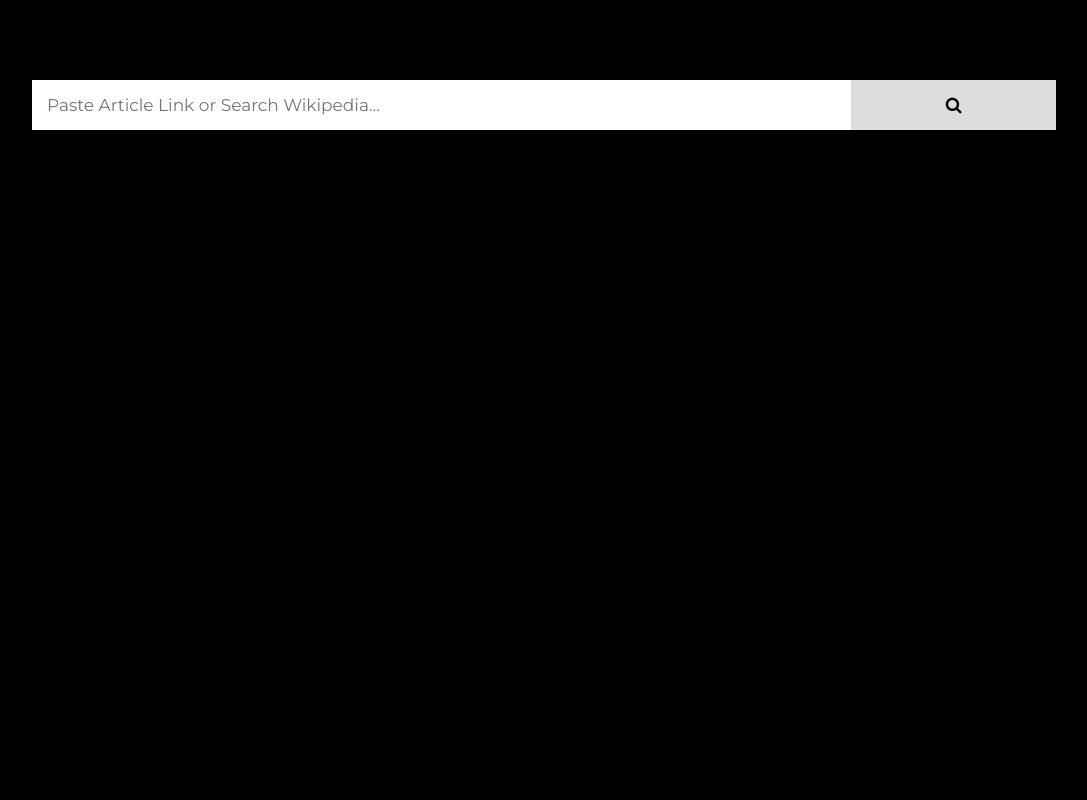
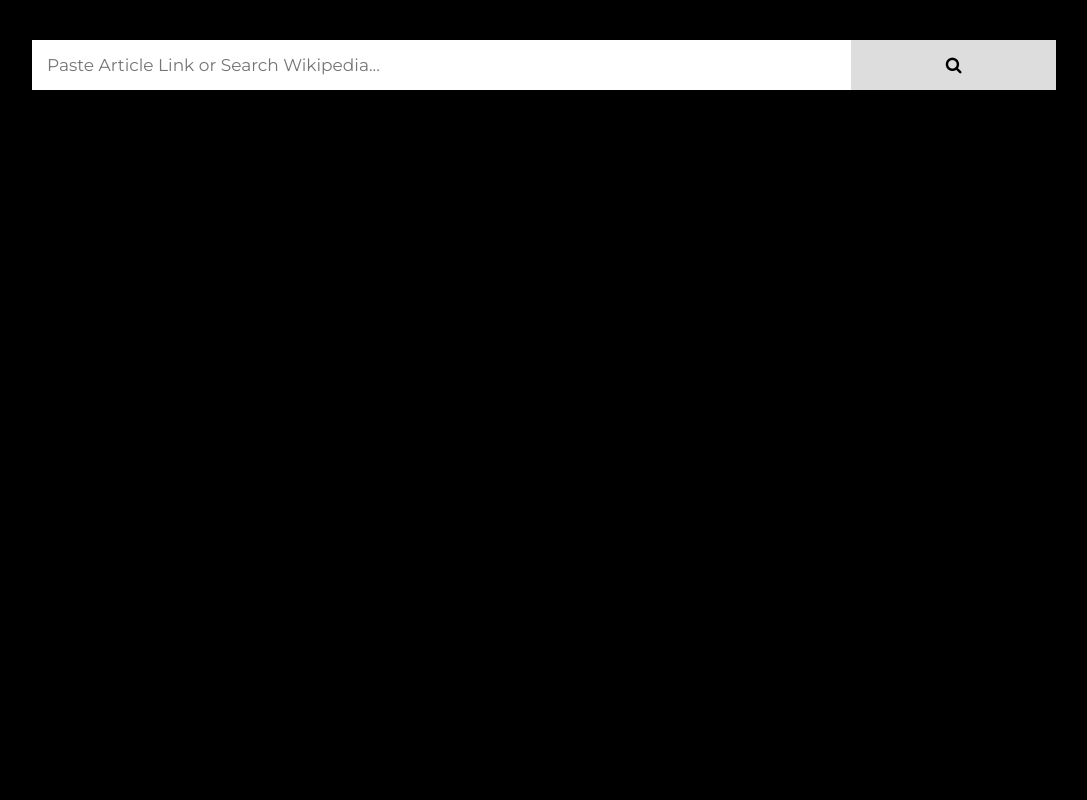
Before and after one commit to georgeahill/autosummarise, a Flask app: page /autosummarise in a window 1280 px wide. Shown: the whole page, without its empty margins (96-1183 px from the left). Run offline with Flask 2, Linux system fonts and the light colour scheme.

Commit message:
Fix Scroll

```diff
--- a/templates/index.html
+++ b/templates/index.html
@@ -32,7 +32,7 @@
         /* The content */
         .overlay-content {
             position: relative;
-            top: 10%;
+            top: 5%;
             width: 80%;
             text-align: center;
             margin-top: 30px;
```
